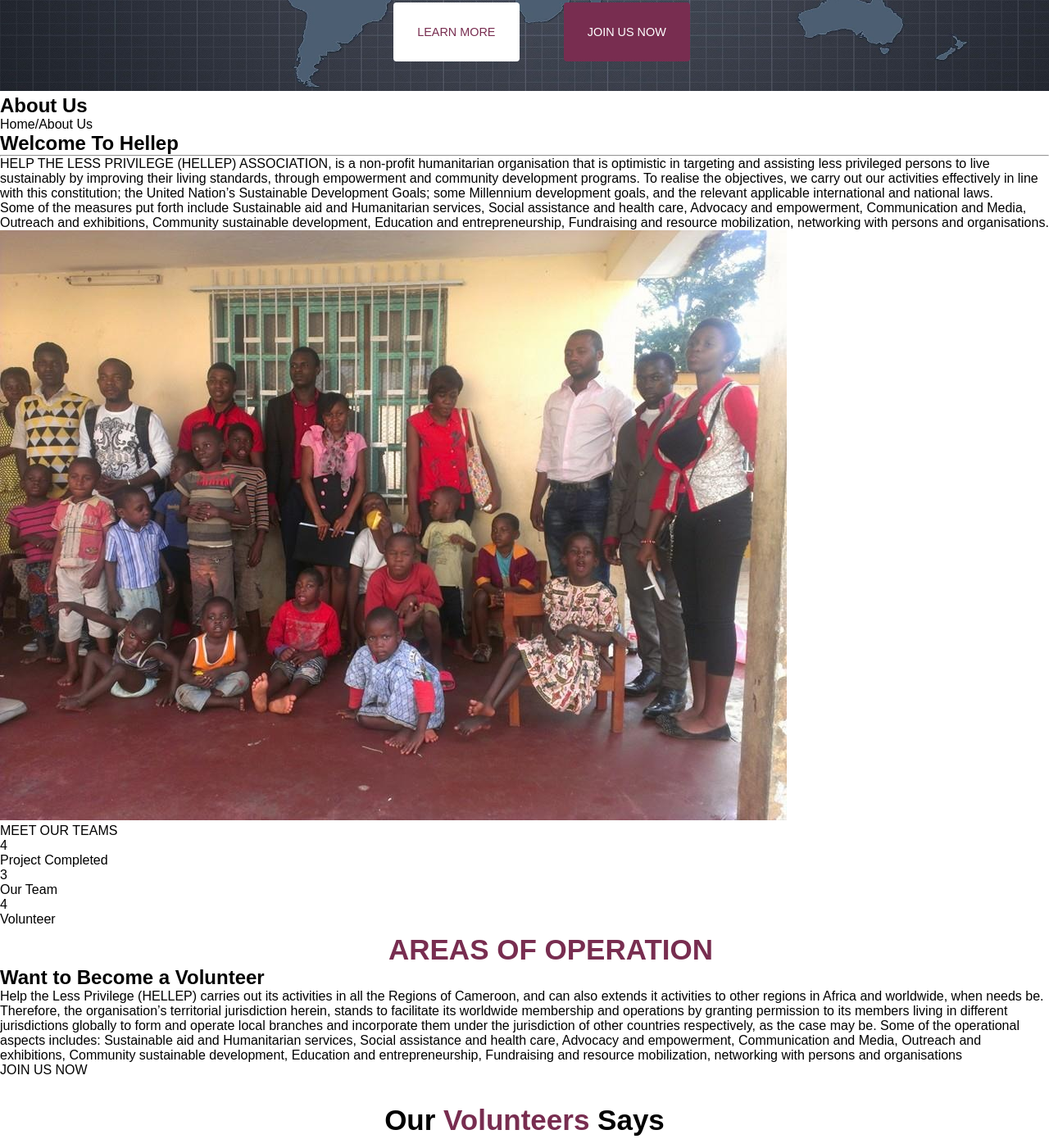
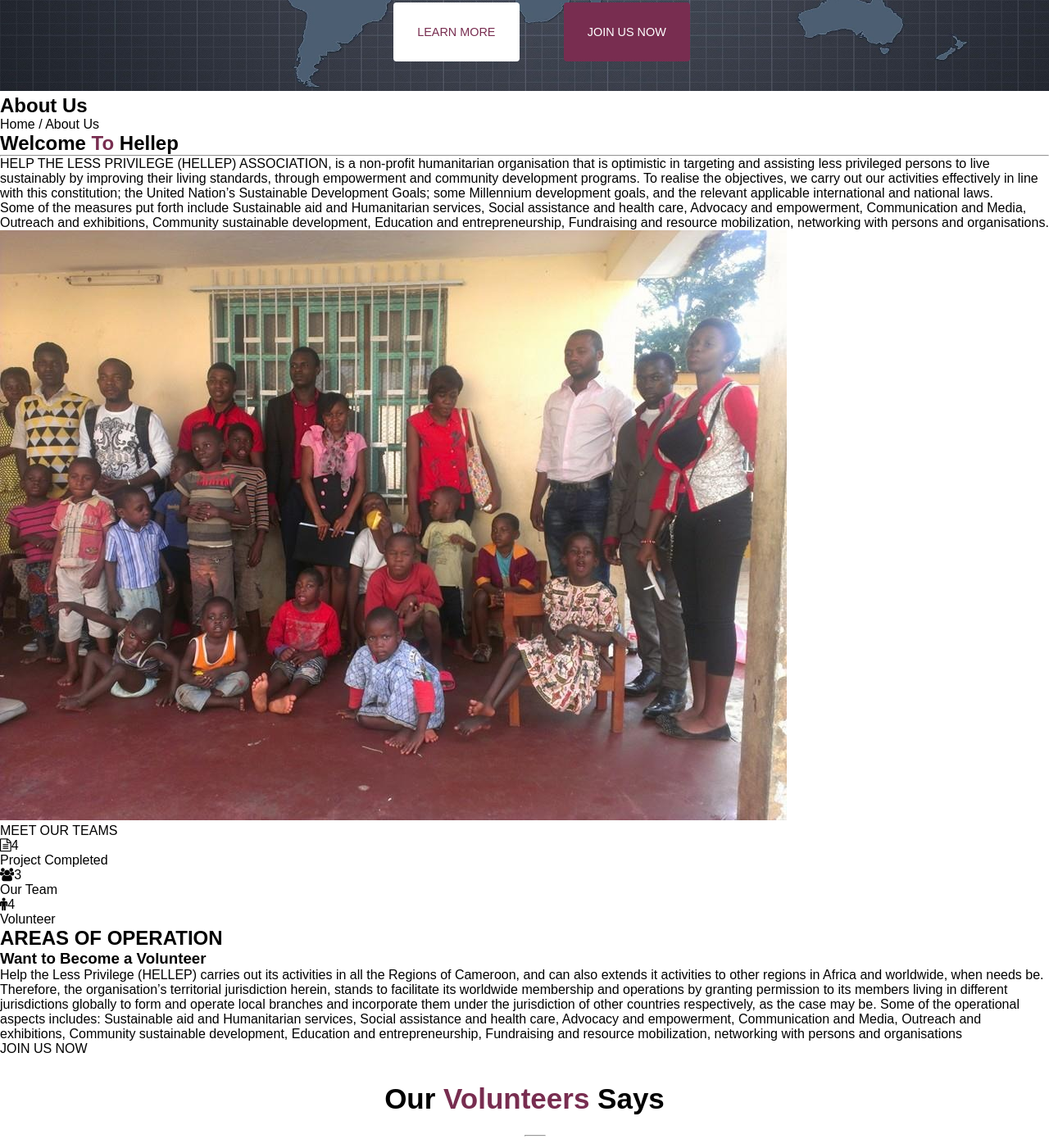
Before and after one commit to tiwavaldese/project-test, a plain HTML site: page index.html in a window 1280 px wide. Shown: the part 3979-5369 px from the top of the page at 82% size. Drawn offline with Linux system fonts and the light colour scheme.

Commit message:
index.html

```diff
--- a/index.html
+++ b/index.html
@@ -158,28 +158,35 @@ Become Volunteer</h3>
 </section>
 
 <section id="about">
-<h2>About Us</h2>
-<p>Home/About Us</p>
-<div>
-    <h2>Welcome To Hellep</h2>
+<div class="about_item1">
+    <h2>About Us</h2>
+<p>Home / About Us</p>
+</div>
+<div class="about_item2">
+    <div>
+    <h2>Welcome <strong>To</strong> Hellep</h2>
     <hr>
     <p>HELP THE LESS PRIVILEGE (HELLEP) ASSOCIATION, is a non-profit humanitarian organisation that is optimistic in targeting and assisting less privileged persons to live sustainably by improving their living standards, through empowerment and community development programs. To realise the objectives, we carry out our activities effectively in line with this constitution; the United Nation’s Sustainable Development Goals; some Millennium development goals, and the relevant applicable international and national laws.</p>
 <p>Some of the measures put forth include Sustainable aid and Humanitarian services, Social assistance and health care, Advocacy and empowerment, Communication and Media, Outreach and exhibitions, Community sustainable development, Education and entrepreneurship, Fundraising and resource mobilization, networking with persons and organisations.</p>
+</div>
 
+<div>
     <img src="img/about-img.jpg">
 </div>
-<div>MEET OUR TEAMS</div>
-<div>
-<div>4<p>Project Completed</p></div>
-<div>3<p>Our Team</p></div>
-<div>4<p>Volunteer</p></div>
 </div>
-<section>
-    <h1>AREAS OF OPERATION</h1>
-    <h2>Want to Become a Volunteer</h2>
-    <p>
-        Help the Less Privilege (HELLEP) carries out its activities in all the Regions of Cameroon, and can also extends it activities to other regions in Africa and worldwide, when needs be. Therefore, the organisation’s territorial jurisdiction herein, stands to facilitate its worldwide membership and operations by granting permission to its members living in different jurisdictions globally to form and operate local branches and incorporate them under the jurisdiction of other countries respectively, as the case may be. Some of the operational aspects includes: Sustainable aid and Humanitarian services, Social assistance and health care, Advocacy and empowerment, Communication and Media, Outreach and exhibitions, Community sustainable development, Education and entrepreneurship, Fundraising and resource mobilization, networking with persons and organisations</p>
-<P>JOIN US NOW</P>
+<div class="about_item3">MEET OUR TEAMS</div>
+<div class="about_item4">
+<div id="fourA"><i class="fa fa-file-text-o"></i>4<p class="fourA">Project Completed</p></div>
+<div id="three"><i class="fa fa-users"></i>3<p class="three">Our Team</p></div>
+<div id="fourB"><i class="fa fa-male"></i>4<p class="fourB">Volunteer</p></div>
+</div>
+<section   >
+    <div class="about_item5">
+    <h2>AREAS OF OPERATION</h2>
+    <h3>Want to Become a Volunteer</h3>
+    <p>Help the Less Privilege (HELLEP) carries out its activities in all the Regions of Cameroon, and can also extends it activities to other regions in Africa and worldwide, when needs be. Therefore, the organisation’s territorial jurisdiction herein, stands to facilitate its worldwide membership and operations by granting permission to its members living in different jurisdictions globally to form and operate local branches and incorporate them under the jurisdiction of other countries respectively, as the case may be. Some of the operational aspects includes: Sustainable aid and Humanitarian services, Social assistance and health care, Advocacy and empowerment, Communication and Media, Outreach and exhibitions, Community sustainable development, Education and entrepreneurship, Fundraising and resource mobilization, networking with persons and organisations</p>
+<span>JOIN US NOW</span>
+</div>
     </section>
 </section>
 
```
